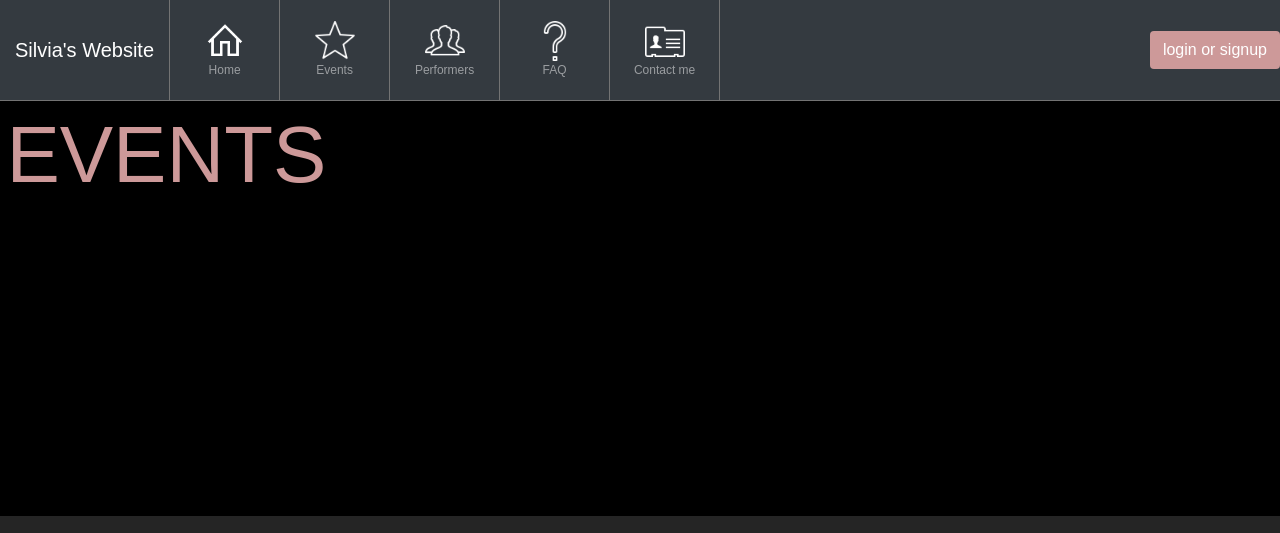
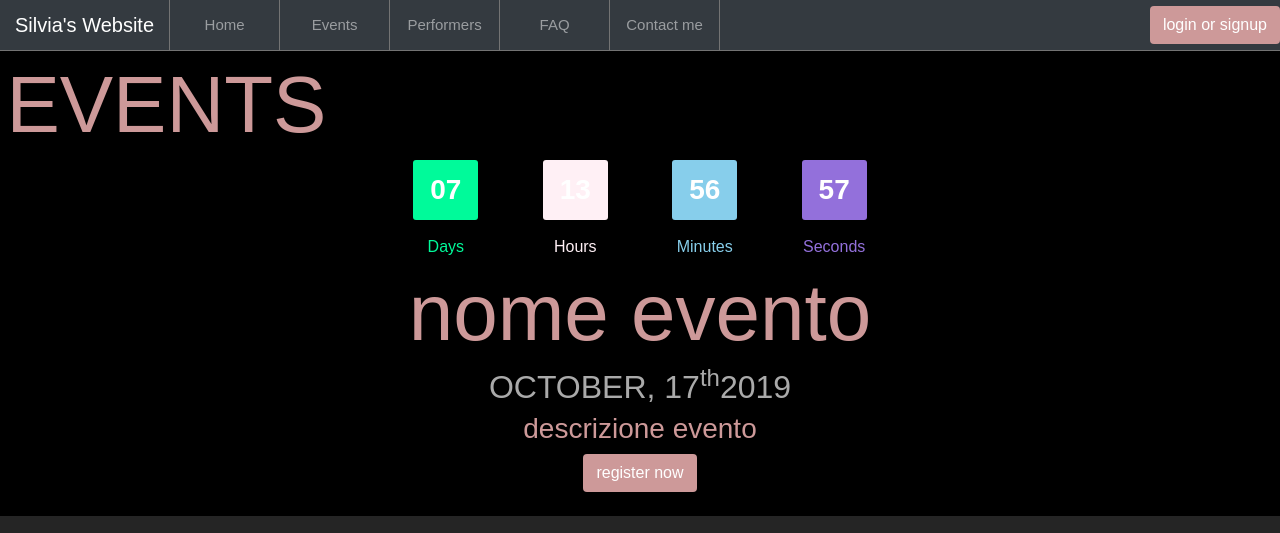
Before and after one commit to silviaferraris/eventswebsite, a website: page public/pages/events/index.html in a window 1280 px wide. Shown: the top 533 px of the page. Drawn offline with nearby package versions, Linux system fonts and the light colour scheme; no server answers; some icons are missing.

Commit message:
navabar css modified

```diff
--- a/public/assets/css/style.css
+++ b/public/assets/css/style.css
@@ -73,7 +73,7 @@ h2{
 }*/
 
 :root {
-  --navbar-height: 100px;
+  --navbar-height: 50px;
 }
 
 .navbar{
@@ -124,13 +124,11 @@ h2{
 }
 
 .nav-item img{
-  display: block;
-  width: 40px;
-  height: 40px;
+  display: none;
 }
 
 .nav-item span{
-  font-size: 12px;
+  font-size: 15px;
 }
 
 .navbar.small-fixed .nav-item img{
@@ -151,7 +149,7 @@ h2{
 
 .navbar.small-fixed{
   position: fixed;
-  --navbar-height: 60px;
+  --navbar-height: 50px;
   max-height: var(--navbar-height);
   min-height: var(--navbar-height);
   top: 0;
@@ -264,7 +262,7 @@ h2{
   padding: 15px;
   max-width: 100%;
 }
-.login-form h1{
+.login-form h3{
   text-align: center;
 }
 .login-form label{
@@ -351,3 +349,105 @@ footer .main-footer{	padding: 20px 0;	background: #252525;}
 .footer-copyright nav ul li a{	color: #969696;}
 .footer-copyright p {	color: #969696;	margin: 2px 0 0;}
 .footer-top{	background: #252525;	padding-bottom: 30px;	margin-bottom: 30px;	border-bottom: 3px solid #222;}
+
+@media (max-width: 900px) {
+  footer .main-footer{
+
+  }
+}
+
+.bg-overlay .container {
+  position: relative;
+  z-index: 1;
+}
+
+
+/* Countdown
+================================================== */
+
+.countdown > div {
+  display: inline-block;
+  margin: 0 40px;
+  text-align: center;
+}
+.countdown div > span {
+  line-height: 100%;
+  font-size: 62px;
+  font-weight: 700;
+}
+
+.countdown > div.counter-day {
+  color: mediumspringgreen;
+}
+.countdown > div.counter-hour {
+  color: lavenderblush;
+}
+.countdown > div.counter-minute {
+  color: skyblue;
+}
+.countdown > div.counter-second {
+  color: mediumpurple;
+}
+.countdown.bg-style > div.counter-day .days {
+  background: mediumspringgreen;
+}
+.countdown.bg-style > div.counter-day .text {
+  color: mediumspringgreen;
+}
+.countdown.bg-style > div.counter-hour .hours {
+  background: lavenderblush;
+}
+.countdown.bg-style > div.counter-hour .text {
+  color: lavenderblush;
+}
+.countdown.bg-style > div.counter-minute .minutes {
+  background: skyblue;
+}
+.countdown.bg-style > div.counter-hour .text {
+  color: skyblue;
+}
+.countdown.bg-style > div.counter-second .seconds {
+  background: mediumpurple;
+}
+.countdown.bg-style > div.counter-second .text {
+  color: mediumpurple;
+}
+
+
+/* Countdown col */
+
+.countdown.countdown-col{
+  border-left: 1px solid #dedede;
+  border-left: 1px solid rgba(255,255,255,0.1);
+  padding-left: 25px;
+}
+
+.countdown.countdown-col > div{
+  margin: 0 40px 0 0;
+}
+
+.countdown.countdown-col div > span {
+  font-size: 48px;
+}
+
+.countdown.countdown-col .text {
+  font-size: 20px;
+}
+/* Countdown bg */
+.countdown.bg-style > div{
+  margin: 0 30px;
+}
+.countdown.bg-style div > span {
+  font-size: 28px;
+  width: 65px;
+  height: 60px;
+  line-height: 60px;
+  border-radius: 3px;
+  margin-bottom: 15px;
+  display: block;
+  color: #fff;
+}
+.countdown.bg-style div > .text{
+  font-size: 20px;
+  text-transform: capitalize;
+}
--- a/public/pages/events/index.html
+++ b/public/pages/events/index.html
@@ -28,6 +28,41 @@
     EVENTS
 </h1>
 
+<div class="container">
+    <div class="banner-content text-center">
+        <div class="banner-content-wrap">
+            <div id="countdown" class="countdown bg-style">
+                <div class="counter-day">
+                    <span id="days" class="days">07</span>
+                    <div class="smalltext">Days</div>
+                </div>
+                <div class="counter-hour">
+                    <span id="hours" class="hours">13</span>
+                    <div class="smalltext">Hours</div>
+                </div>
+                <div class="counter-minute">
+                    <span id="minutes" class="minutes">56</span>
+                    <div class="smalltext">Minutes</div>
+                </div>
+                <div class="counter-second">
+                    <span class="seconds">57</span>
+                    <div class="smalltext">Seconds</div>
+                </div>
+            </div>
+            <!-- Countdown end -->
+            <h1 class="banner-title"> nome evento </h1>
+            <h2 class="banner-subtitle">OCTOBER, 17<sup>th</sup>2019</h2>
+            <h3 class="banner-desc"> descrizione evento </h3>
+            <p class="banner-btn">
+            <class="nav-item"><a class="btn" href="#" type="button" id="nav-login-btn">register now</a></li>
+            </p>
+        </div>
+        <!-- Banner content wrap end -->
+    </div>
+    <!-- Banner content end -->
+</div>
+
+
 <div id="footer"></div>
 
 </body>
```
Also changed, not shown: public/footer.html (+0 -3 lines), public/index.html (+6 -10 lines), public/pages/contactme/index.html (+2 -2 lines), public/pages/performers/index.html (+2 -0 lines), public/pages/signup/index.html (+1 -9 lines), public/assets/images/musicpazzo.jpg (deleted), public/assets/images/nature-3082832_1280.jpg (deleted), public/assets/js/counter.js (added), public/assets/js/main.js (deleted).
